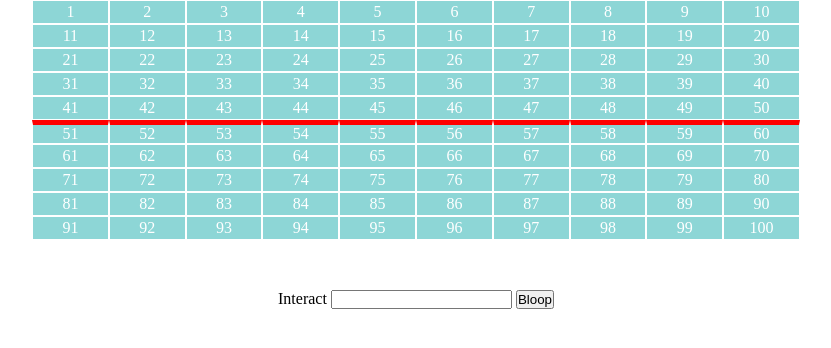
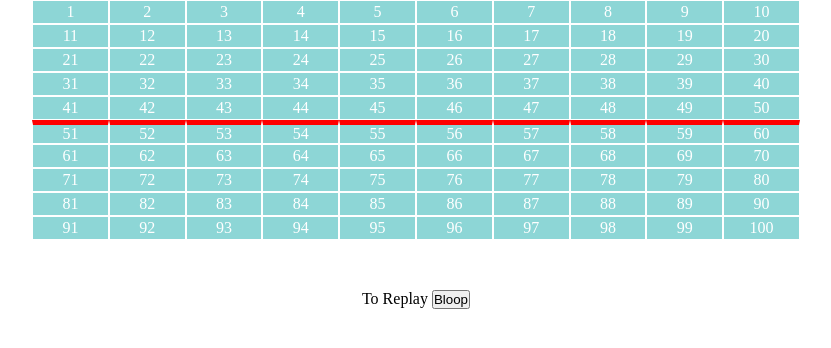
Before and after one commit to KlayClarke/battleship-TDD, a website built with webpack: page dist/index.html in a window 1280 px wide. Shown: the whole page, without its empty margins (224-1055 px from the left). Built offline with nearby package versions, Linux system fonts and the light colour scheme.

Commit message:
add replay button, replay button label

```diff
--- a/dist/index.html
+++ b/dist/index.html
@@ -17,8 +17,7 @@
       <section id="lower">
         <div id="interactions">
           <form action="">
-            <label for="interact">Interact</label>
-            <input type="text" name="interact" id="interact" />
+            <label for="replay">To Replay</label>
             <button type="button">Bloop</button>
           </form>
         </div>
```
